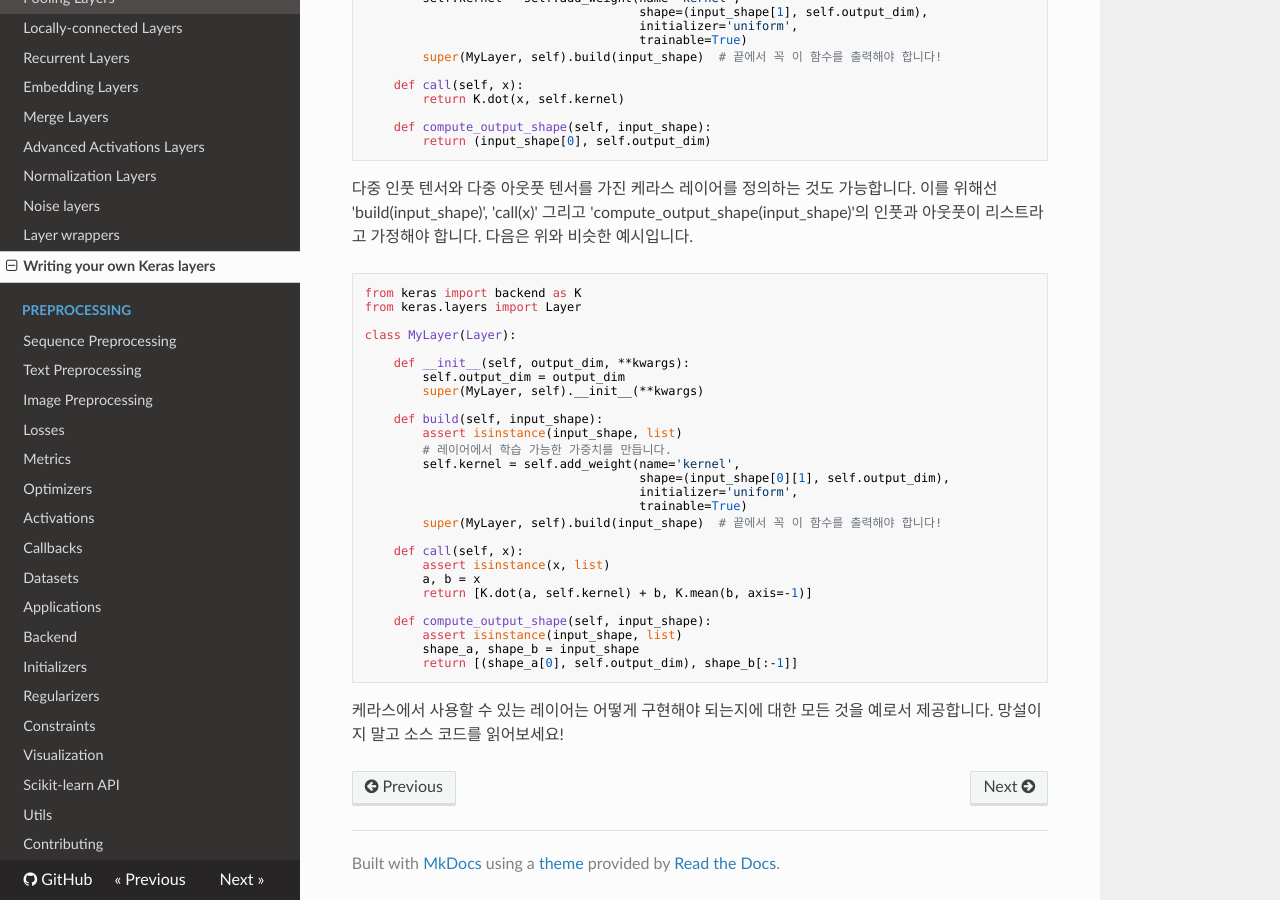
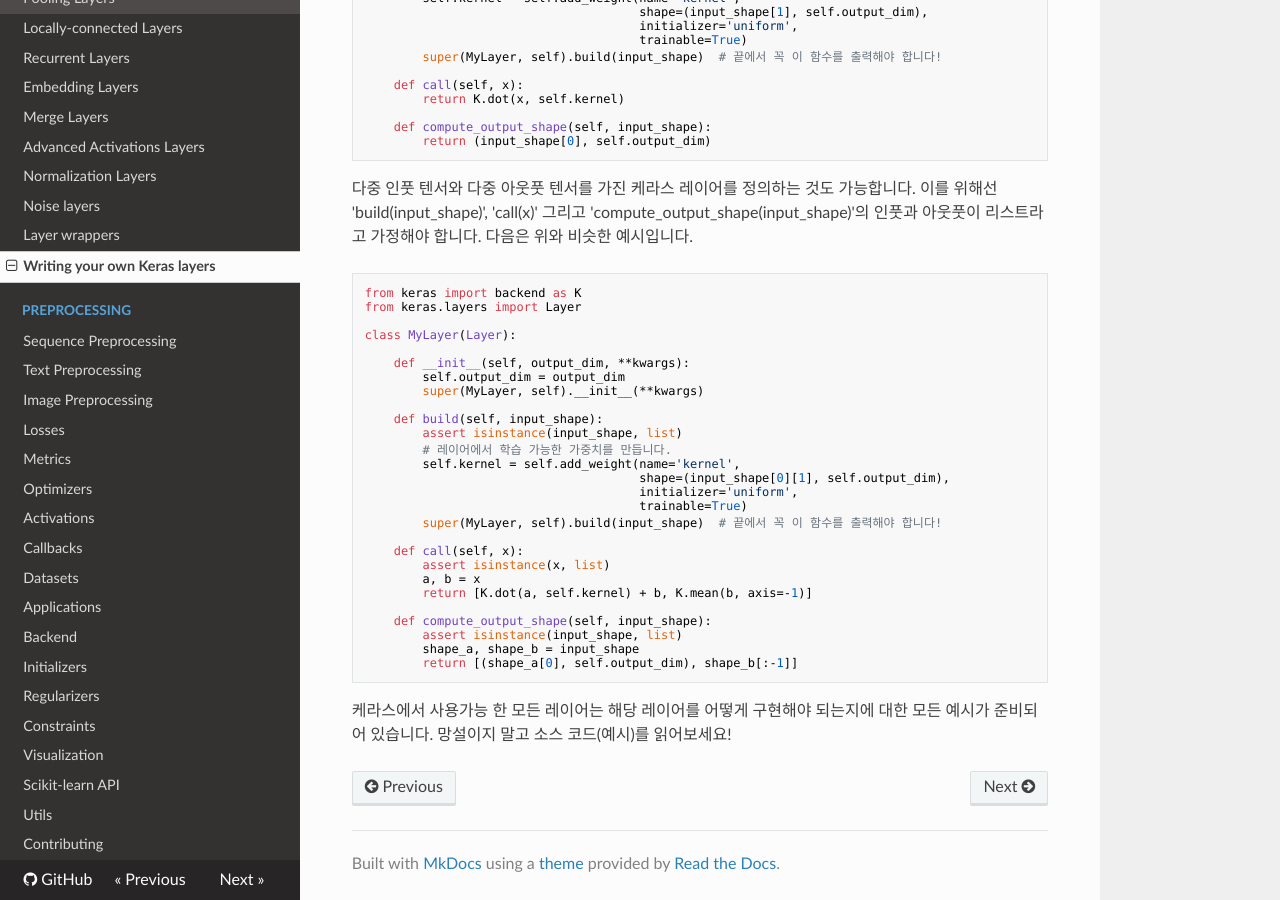
Before and after one commit to keras-team/keras-docs-ko, an MkDocs documentation site: the page built from sources/layers/writing-your-own-keras-layers.md, in a window 1280 px wide and 900 px high, scrolled down 678 px. Built offline with MkDocs 1.6.1, drawn with Linux system fonts in a browser that asks for light colours; nearby versions of some CDN libraries; some of the changed text lies outside the part shown.

Commit message:
Update writing-your-own-keras-layers.md

````diff
--- a/sources/layers/writing-your-own-keras-layers.md
+++ b/sources/layers/writing-your-own-keras-layers.md
@@ -65,4 +65,5 @@ class MyLayer(Layer):
         return [(shape_a[0], self.output_dim), shape_b[:-1]]
 ```
 
-케라스에서 사용할 수 있는 레이어는 어떻게 구현해야 되는지에 대한 모든 것을 예로서 제공합니다. 망설이지 말고 소스 코드를 읽어보세요!
+케라스에서 사용가능 한 모든 레이어는 해당 레이어를 어떻게 구현해야 되는지에 대한 모든 예시가 준비되어 있습니다.
+망설이지 말고 소스 코드(예시)를 읽어보세요!
````
Also changed, not shown: other parts of sources/layers/writing-your-own-keras-layers.md (+1 -1 lines).
